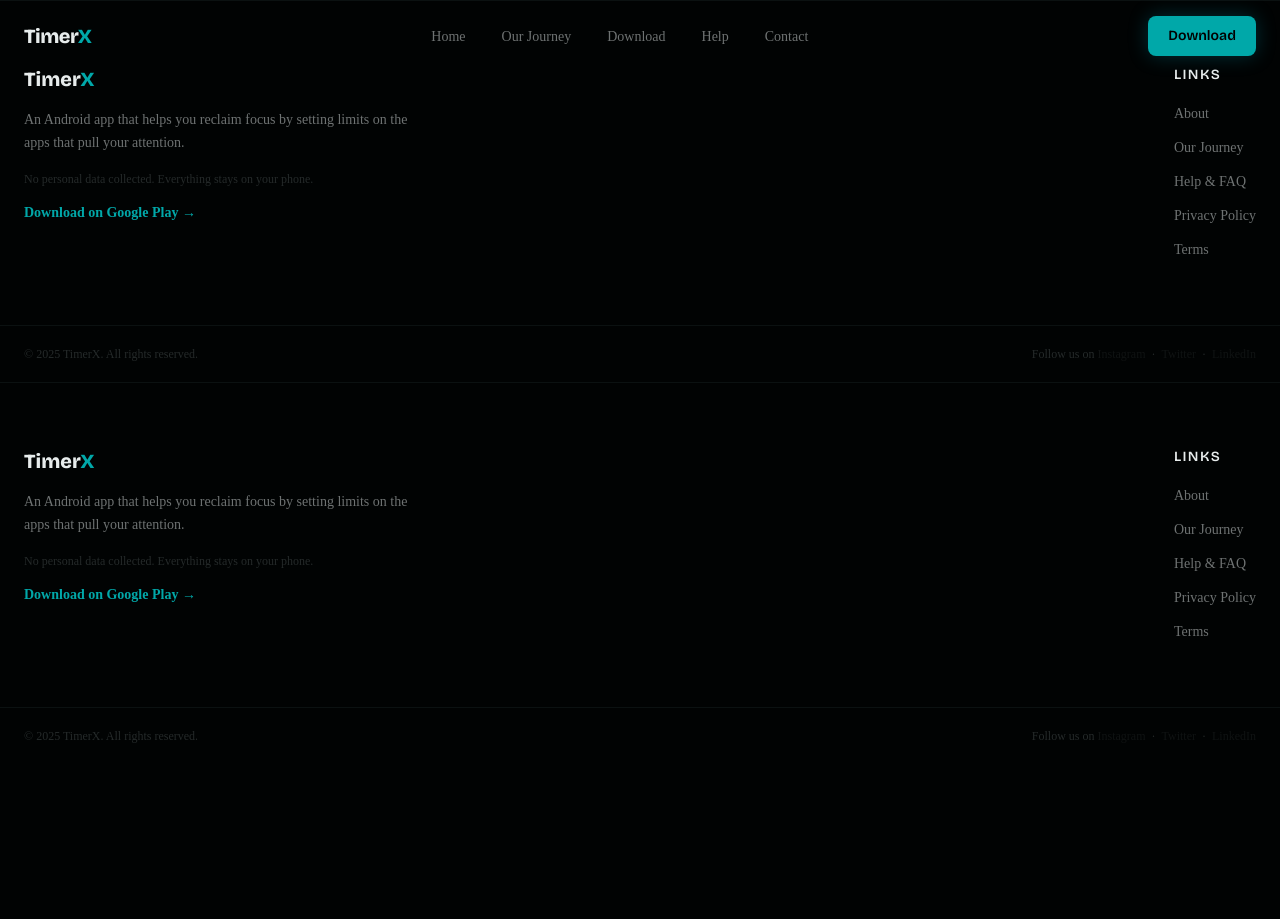
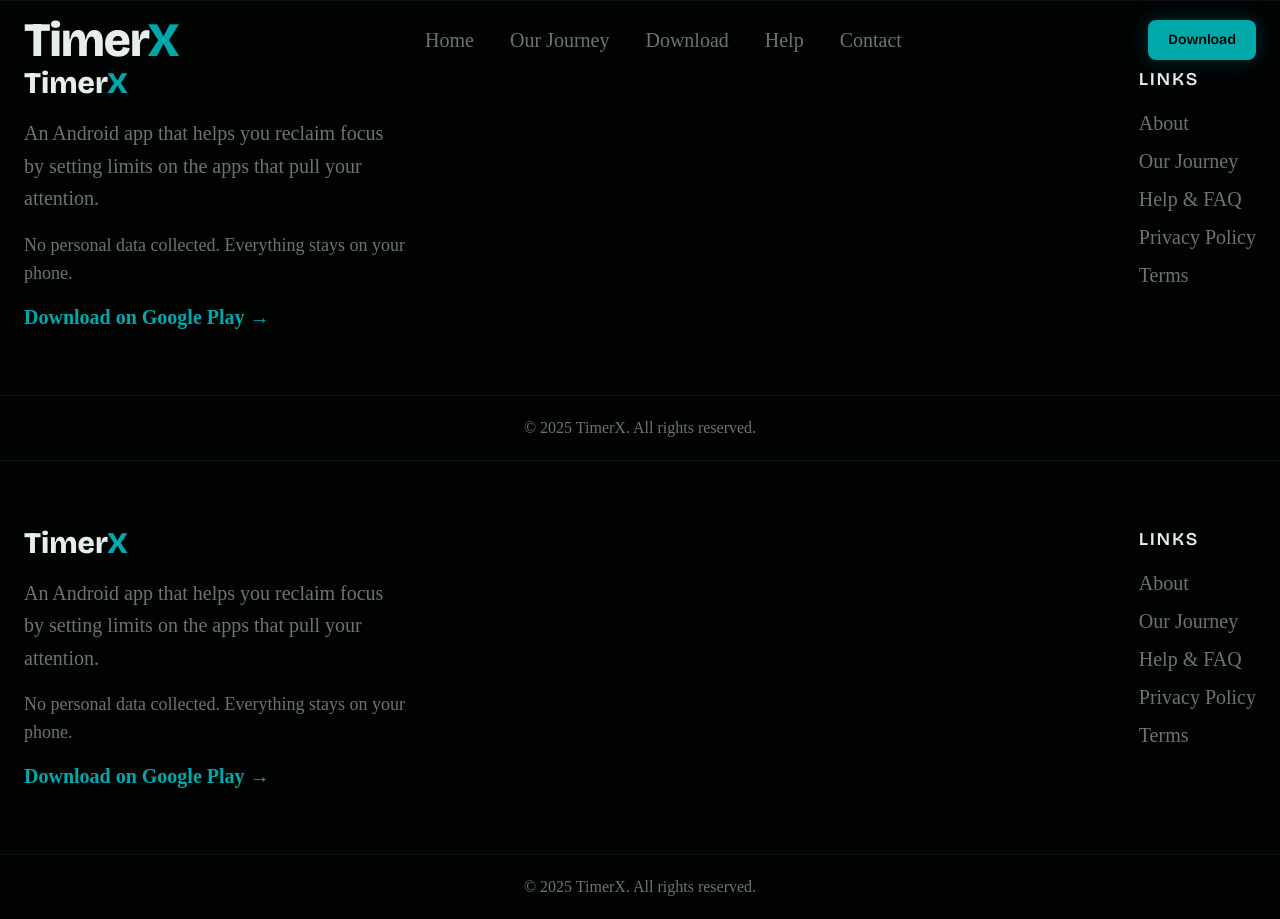
Before and after one commit to TheLastAdmiraL/timerx-website, a Next.js app: page /components/Footer in a window 1280 px wide. Before the commit the page ends 800 px from the top, so only its background shows below. Built offline with nearby package versions, Linux system fonts and the light colour scheme.

Commit message:
style(nav,footer): increase text sizes and add active link highlight
- Bump nav links to text-xl, logo to text-5xl
- Active route link shows brand color via useRouter pathname
- Footer: scale up all text, fix faint privacy note to tx-muted
- Remove placeholder social media links from footer bar

```diff
--- a/pages/components/Footer.js
+++ b/pages/components/Footer.js
@@ -24,20 +24,20 @@ export default function Footer() {
       >
         {/* Brand column */}
         <motion.div variants={fadeUp} className="space-y-4 max-w-sm">
-          <Link href="/" className="font-display text-xl font-800 text-tx-text" style={{ fontWeight: 800 }}>
+          <Link href="/" className="font-display text-3xl font-800 text-tx-text" style={{ fontWeight: 800 }}>
             Timer<span className="text-tx-brand">X</span>
           </Link>
-          <p className="text-tx-muted text-sm leading-relaxed">
+          <p className="text-tx-muted text-xl leading-relaxed">
             An Android app that helps you reclaim focus by setting limits on the apps that pull your attention.
           </p>
-          <p className="text-tx-faint text-xs">
+          <p className="text-tx-muted text-lg">
             No personal data collected. Everything stays on your phone.
           </p>
           <Link
             href="https://play.google.com/store/apps/details?id=com.equinoxdev.timerx"
             target="_blank"
             rel="noopener noreferrer"
-            className="inline-flex items-center gap-2 text-sm font-semibold text-tx-brand hover:opacity-80 transition-opacity"
+            className="inline-flex items-center gap-2 text-xl font-semibold text-tx-brand hover:opacity-80 transition-opacity"
           >
             Download on Google Play →
           </Link>
@@ -45,7 +45,7 @@ export default function Footer() {
 
         {/* Links column */}
         <motion.div variants={fadeUp} className="space-y-4 md:justify-self-end">
-          <h3 className="font-display font-600 text-tx-text text-sm uppercase tracking-widest" style={{ fontWeight: 600 }}>
+          <h3 className="font-display font-600 text-tx-text text-lg uppercase tracking-widest" style={{ fontWeight: 600 }}>
             Links
           </h3>
           <ul className="space-y-2.5">
@@ -59,7 +59,7 @@ export default function Footer() {
               <li key={l.href}>
                 <Link
                   href={l.href}
-                  className="text-sm text-tx-muted hover:text-tx-brand transition-colors duration-200"
+                  className="text-xl text-tx-muted hover:text-tx-brand transition-colors duration-200"
                 >
                   {l.label}
                 </Link>
@@ -70,19 +70,10 @@ export default function Footer() {
       </motion.div>
 
       <div
-        className="max-w-7xl mx-auto px-6 py-5 flex flex-col sm:flex-row items-center justify-between gap-3 text-xs text-tx-faint"
+        className="max-w-7xl mx-auto px-6 py-5 flex items-center justify-center text-base text-tx-muted"
         style={{ borderTop: '1px solid oklch(0.17 0.009 195)' }}
       >
         <span>© {new Date().getFullYear()} TimerX. All rights reserved.</span>
-        <span>
-          Follow us on{' '}
-          {['Instagram', 'Twitter', 'LinkedIn'].map((s, i) => (
-            <span key={s}>
-              <span className="opacity-40 cursor-not-allowed" title="Coming soon">{s}</span>
-              {i < 2 && <span className="mx-1.5">·</span>}
-            </span>
-          ))}
-        </span>
       </div>
     </footer>
   );
--- a/pages/components/Navbar.js
+++ b/pages/components/Navbar.js
@@ -1,6 +1,7 @@
 'use client';
 import { useState, useEffect } from 'react';
 import Link from 'next/link';
+import { useRouter } from 'next/router';
 import { motion, AnimatePresence } from 'framer-motion';
 import { Menu, X } from 'lucide-react';
 
@@ -15,6 +16,7 @@ const links = [
 export default function Navbar() {
   const [open,      setOpen]      = useState(false);
   const [scrolled,  setScrolled]  = useState(false);
+  const { pathname } = useRouter();
 
   useEffect(() => {
     const onScroll = () => setScrolled(window.scrollY > 20);
@@ -37,7 +39,7 @@ export default function Navbar() {
         {/* Logo */}
         <Link
           href="/"
-          className="font-display font-800 text-xl tracking-tight text-tx-text hover:text-tx-brand transition-colors duration-200"
+          className="font-display font-800 text-5xl tracking-tight text-tx-text hover:text-tx-brand transition-colors duration-200"
           style={{ fontWeight: 800 }}
         >
           Timer<span className="text-tx-brand">X</span>
@@ -45,16 +47,21 @@ export default function Navbar() {
 
         {/* Desktop links */}
         <ul className="hidden md:flex items-center gap-1">
-          {links.map((link) => (
+          {links.map((link) => {
+            const active = pathname === link.href;
+            return (
               <li key={link.href}>
                 <Link
                   href={link.href}
-                className="px-4 py-2 rounded-lg text-sm font-medium text-tx-muted hover:text-tx-text hover:bg-tx-faint transition-all duration-200"
+                  className={`px-4 py-2 rounded-lg text-xl font-medium transition-all duration-200 hover:bg-tx-faint ${
+                    active ? 'text-tx-brand' : 'text-tx-muted hover:text-tx-text'
+                  }`}
                 >
                   {link.label}
                 </Link>
               </li>
-          ))}
+            );
+          })}
         </ul>
 
         {/* Desktop CTA */}
@@ -92,16 +99,21 @@ export default function Navbar() {
             }}
           >
             <div className="px-6 py-4 flex flex-col gap-1">
-              {links.map((link) => (
+              {links.map((link) => {
+                const active = pathname === link.href;
+                return (
                   <Link
                     key={link.href}
                     href={link.href}
                     onClick={() => setOpen(false)}
-                  className="px-3 py-3 rounded-lg text-base font-medium text-tx-muted hover:text-tx-text hover:bg-tx-faint transition-all duration-200"
+                    className={`px-3 py-3 rounded-lg text-base font-medium transition-all duration-200 hover:bg-tx-faint ${
+                      active ? 'text-tx-brand' : 'text-tx-muted hover:text-tx-text'
+                    }`}
                   >
                     {link.label}
                   </Link>
-              ))}
+                );
+              })}
               <Link
                 href="/download"
                 onClick={() => setOpen(false)}
--- a/pages/index.js
+++ b/pages/index.js
@@ -200,10 +200,10 @@ export default function Home() {
                 </div>
 
                 <div className="flex-1 min-w-0">
-                  <h3 className="font-display font-700 text-lg text-tx-text mb-2" style={{ fontWeight: 700 }}>
+                  <h3 className="font-display font-700 text-3xl text-tx-text mb-2" style={{ fontWeight: 700 }}>
                     {f.title}
                   </h3>
-                  <p className="text-tx-muted text-sm leading-relaxed">
+                  <p className="text-tx-muted text-xl leading-relaxed">
                     {f.desc}
                   </p>
                 </div>
@@ -292,7 +292,7 @@ export default function Home() {
                 <h3 className="font-display font-700 text-xl text-tx-text" style={{ fontWeight: 700 }}>
                   {s.title}
                 </h3>
-                <p className="text-tx-muted text-sm leading-relaxed">
+                <p className="text-tx-muted text-xl leading-relaxed">
                   {s.desc}
                 </p>
               </motion.div>
@@ -325,10 +325,10 @@ export default function Home() {
               <h3 className="font-display font-700 text-xl text-tx-text mb-3" style={{ fontWeight: 700 }}>
                 About the Accessibility permission
               </h3>
-              <p className="text-tx-muted text-sm leading-relaxed mb-4">
+              <p className="text-tx-muted text-xl leading-relaxed mb-4">
                 TimerX needs Android&apos;s Accessibility Service to detect when you open a monitored app and show overlays at the right moment. It&apos;s the only way to do this without root access.
               </p>
-              <ul className="space-y-2 text-sm">
+              <ul className="space-y-2 text-xl">
                 {[
                   { ok: false, text: "We don't read your screen content, passwords, or personal data" },
                   { ok: false, text: "We don't collect or sell personal information" },
@@ -348,7 +348,7 @@ export default function Home() {
               </ul>
               <Link
                 href="/privacy-policy"
-                className="inline-flex items-center gap-1.5 mt-5 text-sm text-tx-brand hover:opacity-80 transition-opacity"
+                className="inline-flex items-center gap-1.5 mt-5 text-xl text-tx-brand hover:opacity-80 transition-opacity"
               >
                 Read our full Privacy Policy <ArrowRight size={13} />
               </Link>
```
Lines whose indentation alone changed are shown as unchanged.
